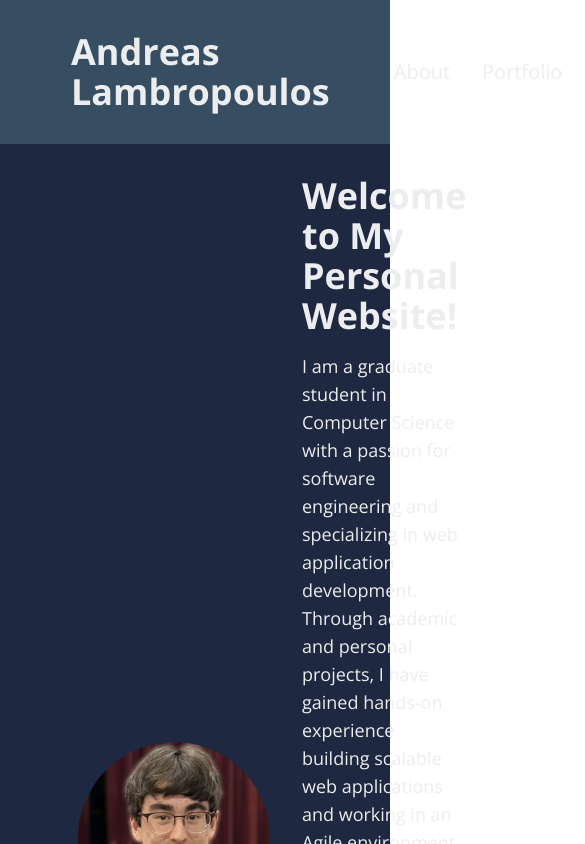
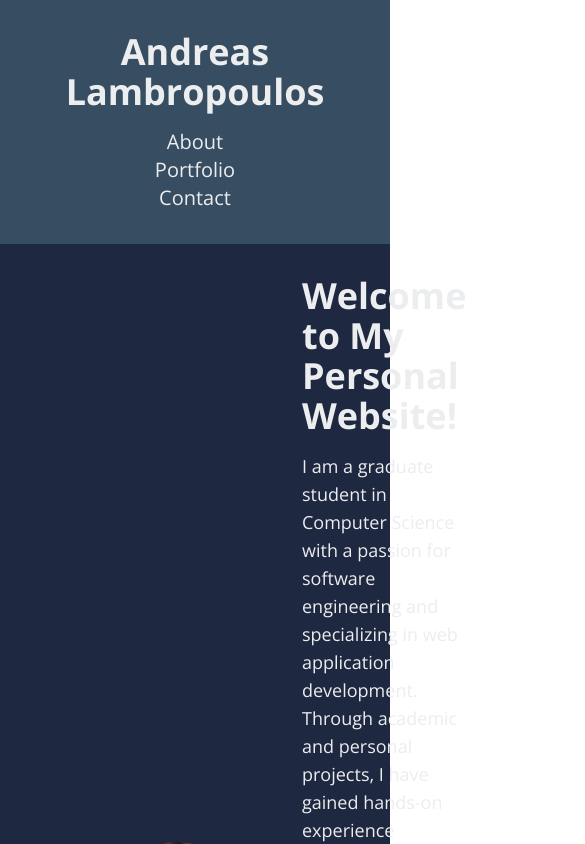
Before and after one commit to andlamb2002/portfolio, a React (Vite) app: page / in a window 390 px wide. Shown: the top 844 px of the page, 585 px wide, since content can reach past the window. Built offline with nearby package versions, Linux system fonts and the light colour scheme.

Commit message:
Responsive header

```diff
--- a/src/Components/Header.jsx
+++ b/src/Components/Header.jsx
@@ -3,10 +3,10 @@ import { Link } from 'react-router-dom';
 function Header() {
     return (
         <div className="sticky top-0 w-full bg-secondary">
-            <div className="flex justify-between items-center w-4/5 mx-auto p-8">
-                <Link to="/" className="text-4xl font-bold hover:underline hover:text-textHover pr-16"> Andreas Lambropoulos </Link>
+            <div className="flex flex-col md:flex-row justify-between items-center w-4/5 mx-auto p-8 text-center md:text-left">
+                <Link to="/" className="text-4xl font-bold hover:underline hover:text-textHover md:pr-16"> Andreas Lambropoulos </Link>
                 <nav>
-                    <ul className="flex gap-x-8 text-xl">
+                    <ul className="flex flex-col md:flex-row gap-x-8 text-xl mt-4 md:mt-0">
                         <li><Link to="/about" className="hover:underline hover:text-textHover"> About </Link></li>
                         <li><Link to="/portfolio" className="hover:underline hover:text-textHover"> Portfolio </Link></li>
                         <li><Link to="/contact" className="hover:underline hover:text-textHover"> Contact </Link></li>
```
